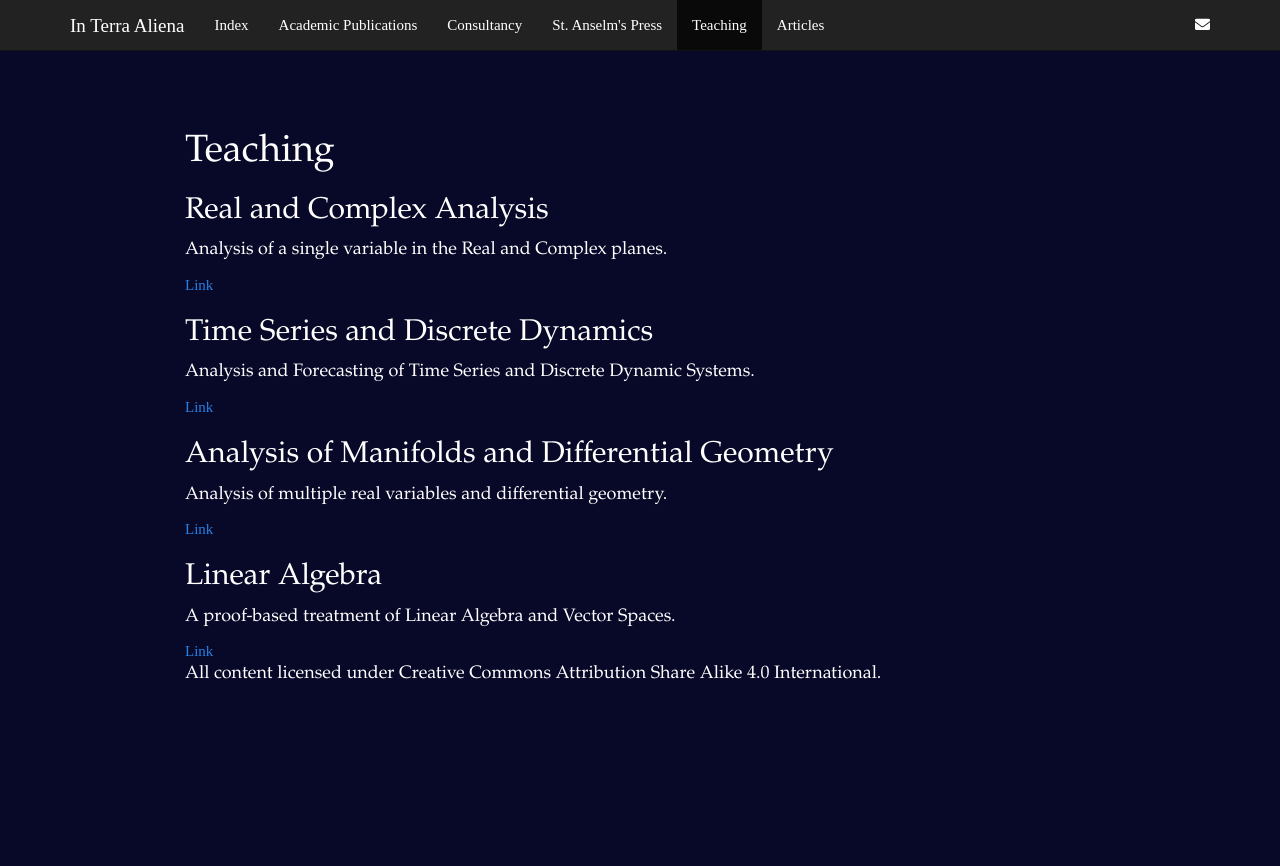
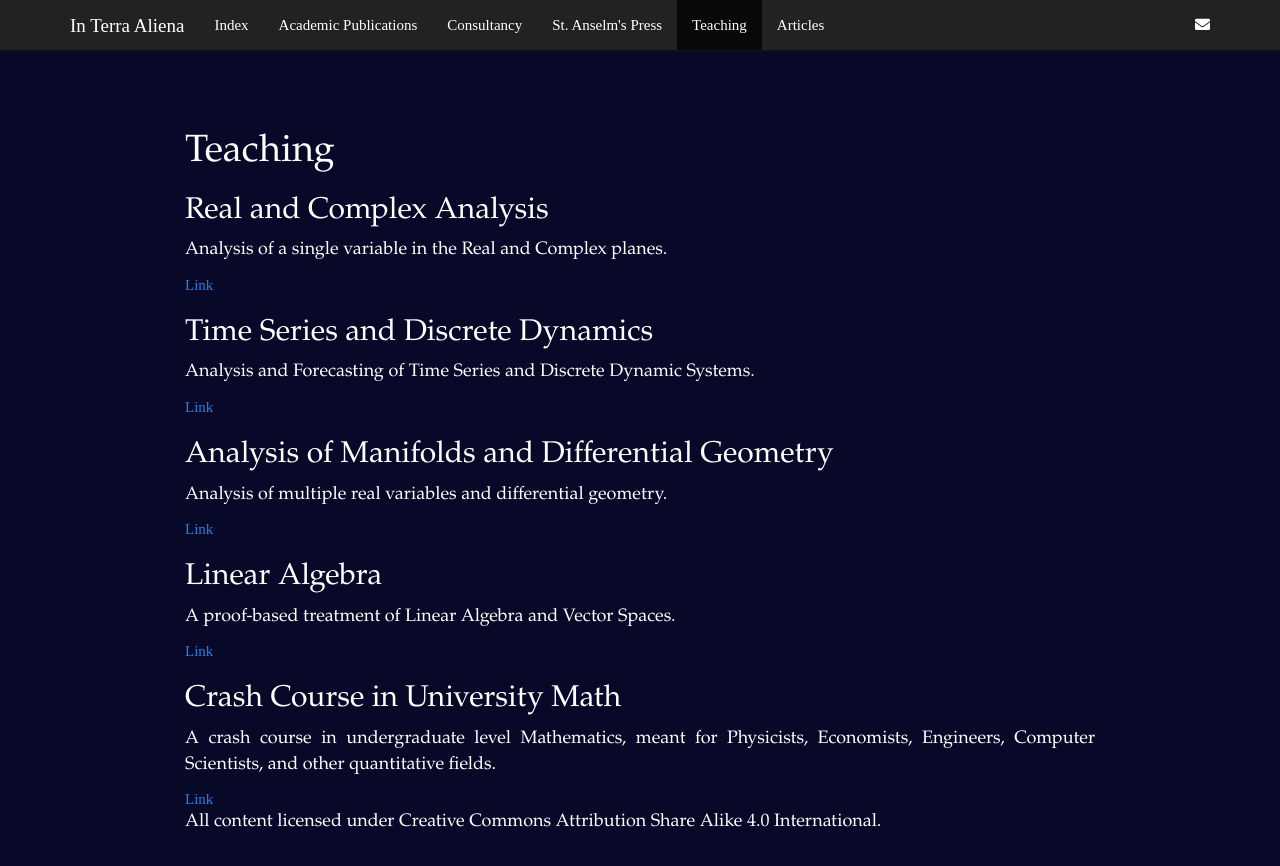
Before and after one commit to ManifoldPreacher/in-terra-aliena.github.io, a Jekyll site: the page teaching.html, which Jekyll copies as it is, in a window 1280 px wide and 946 px high. Shown: the top 866 px of the window. Built offline with Jekyll 4.4.1, drawn with Linux system fonts in a browser that asks for light colours.

Commit message:
Update teaching.html

```diff
--- a/teaching.html
+++ b/teaching.html
@@ -422,8 +422,14 @@ $(document).ready(function () {
 <section id = "Linear Algebra">
   <h2>Linear Algebra</h2>
 <p>A proof-based treatment of Linear Algebra and Vector Spaces.</p>
-  <a href="./lec_notes/analysis_manifolds_lecture_notes.pdf">Link</a>
+  <a href="./lec_notes/linear_algebra_lecture_notes.pdf">Link</a>
 </section>
+</section>
+
+<section id = "Crash Course in University Mathematics">
+  <h2>Crash Course in University Math</h2>
+<p>A crash course in undergraduate level Mathematics, meant for Physicists, Economists, Engineers, Computer Scientists, and other quantitative fields.</p>
+  <a href="./lec_notes/math_uni-crash_course.pdf">Link</a>
 </section>
 
 <footer>
```
